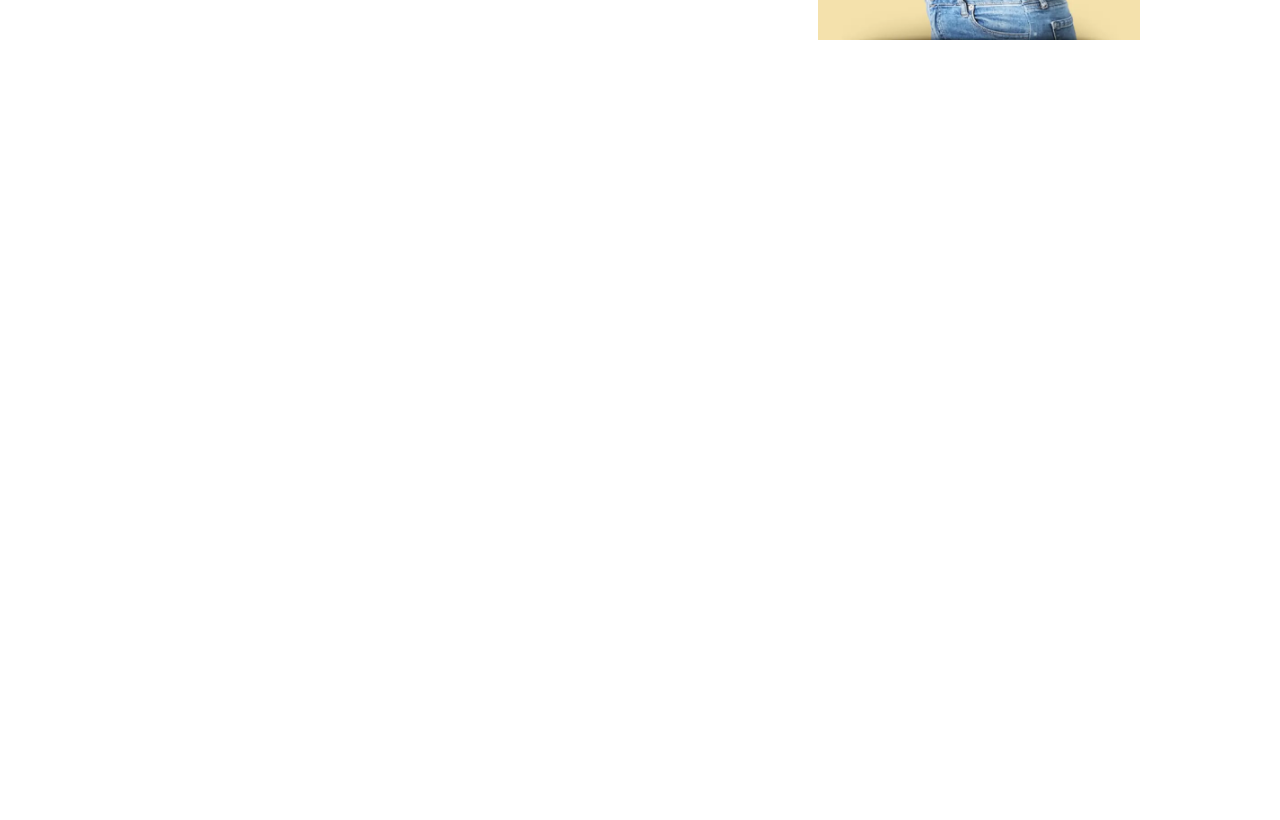
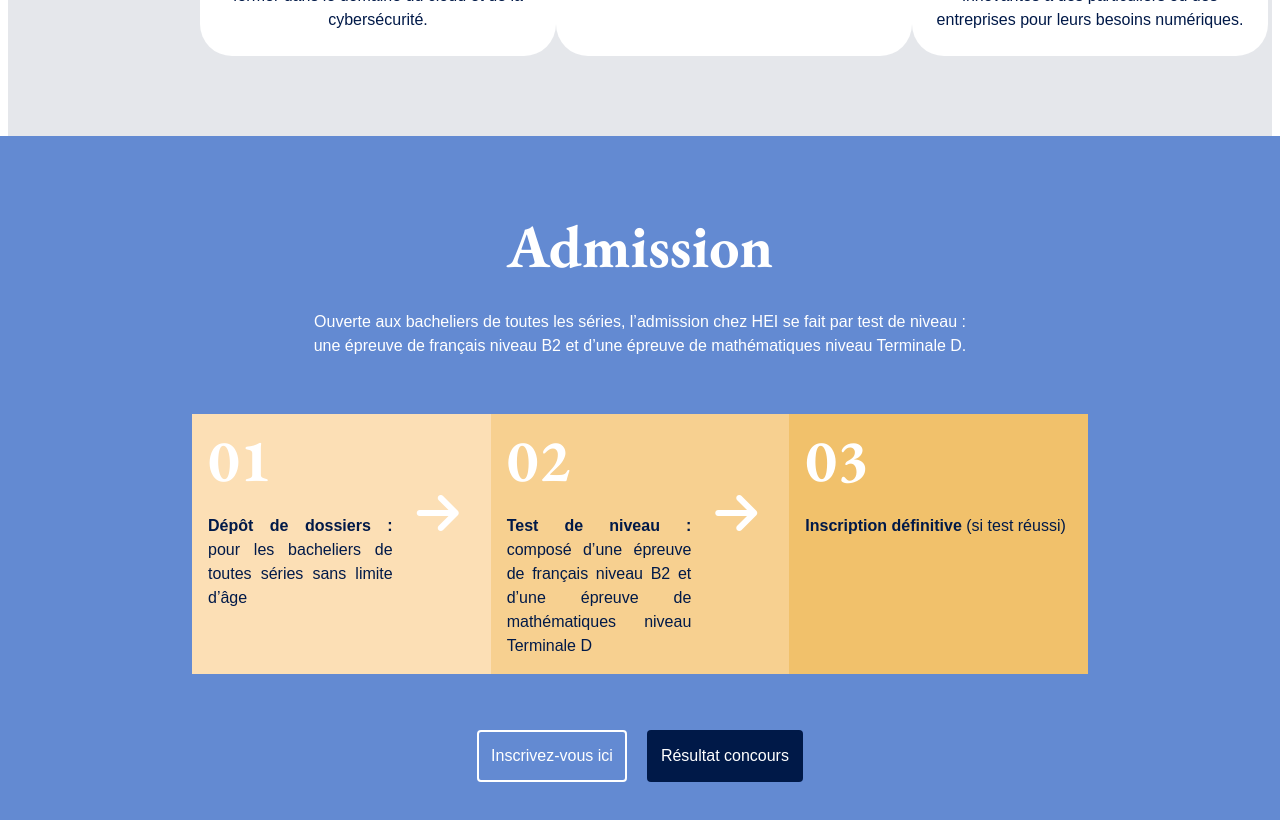
Before and after one commit to Fiononantsoa01/First-react-training, a React (Vite) app: page / in a window 1280 px wide. Shown: the part 3960-4780 px from the top of the page. Before the commit the page ends 4096 px from the top, so only its background shows below. Built offline with nearby package versions, Linux system fonts and the light colour scheme.

Commit message:
Add file admission and add his css

```diff
--- a/src/App.jsx
+++ b/src/App.jsx
@@ -5,6 +5,7 @@
 import Hero from "./components/Hero";
 import Navbar from "./components/Navbar";
 import Team from "./components/Team";
+import Admission from "./components/Admission";
 
 
 function App() {
@@ -16,8 +17,10 @@
       <Hero></Hero>
       <About></About>
       <Team></Team>
+      <Choice></Choice>
       <Field></Field>
-      <Choice></Choice>
+      <Admission></Admission>
+
     </div>
   );
 }
--- /dev/null
+++ b/src/components/Admission.jsx
@@ -0,0 +1,40 @@
+function Admission() {
+    return (
+        <>
+            <div className="main flex flex-col items-center justify-center gap-y-8 py-7">
+                <div className="flex flex-col text-center gap-8.5">
+                    <h2 className="tittleBlanc text-white ">Admission</h2>
+                    <p>Ouverte aux bacheliers de toutes les séries, l’admission chez HEI se fait par test de niveau : <br />une épreuve de français niveau B2 et d’une épreuve de mathématiques niveau Terminale D. </p>
+                </div>
+                <div className="flex flex-row">
+                    <div className="w-1/3 flex flex-row bg-[#FCDFB5] ps-4 pe-8 items-start gap-6">
+                        <div>
+                            <h2 className="tittle text-start pb-6 pt-4">01</h2>
+                            <p className="paragraph text-justify"><span>Dépôt de dossiers : </span>pour les bacheliers de toutes séries sans limite d’âge</p>
+                        </div>
+                        <i class="icon fa-solid fa-arrow-right"></i>
+                    </div>
+                    <div className="w-1/3 flex flex-row bg-[#F7D090] ps-4 pe-8 gap-6">
+                        <div>
+                            <h2 className="tittle text-start pb-6 pt-4">02</h2>
+                            <p className="paragraph text-justify"><span>Test de niveau :</span> composé d’une épreuve de français niveau B2 et d’une épreuve de mathématiques niveau Terminale D</p>
+                        </div>
+                        <i class="icon fa-solid fa-arrow-right"></i>
+
+                    </div>
+                    <div className="w-1/3 flex flex-row bg-[#F1C16B] h-65 ps-4">
+                        <div className="flex flex-col">
+                            <h2 className="tittle text-start pb-6 pt-4">03</h2>
+                            <p className="paragraph text-justify"><span>Inscription définitive</span> (si test réussi)</p>
+                        </div>
+                    </div>
+                </div>
+                <div className="flex gap-5">
+                    <button className="admission-btn-inscription rounded bg-transparent border-2 p-3">Inscrivez-vous ici</button>
+                    <button className="admission-btn-result rounded p-3.5">Résultat concours</button>
+                </div>
+            </div>
+        </>
+    )
+}
+export default Admission;
--- a/src/index.css
+++ b/src/index.css
@@ -48,6 +48,11 @@
   .tittle {
     @apply font-bold text-6xl;
     font-family: var(--font-family-tittle);
+  }
+  .tittleBlanc{
+    @apply font-bold text-6xl;
+    font-family: var(--font-family-tittle);
+    color: var(--white);
   }
   .h1{
     color: var(--white)
@@ -123,4 +128,35 @@
   .field-image{
     @apply w-3/5
   }
+
+  /* Admission */
+  .admission-btn-inscription{
+    color: var(--white);
+    border-color: var(--white);
+  }
+
+  .admission-btn-inscription:hover{
+    background-color: var(--primary);
+    color: var(--white);
+    border-color: var(--primary);
+    animation: btn-animation 0.5s ease-in-out;
+  }
+  .admission-btn-result{
+    background-color: var(--primary);
+    color: var(--white);
+  }
+  .admission-btn-result:hover{
+    background-color: var(--white);
+    color: var(--primary);
+  }
+  .icon{
+    color: var(--white);
+    margin-top: 30%;
+  }
+  .paragraph{
+    color: var(--primary);
+  }
+  span{
+    font-weight: bold;
+  }
 }
```
